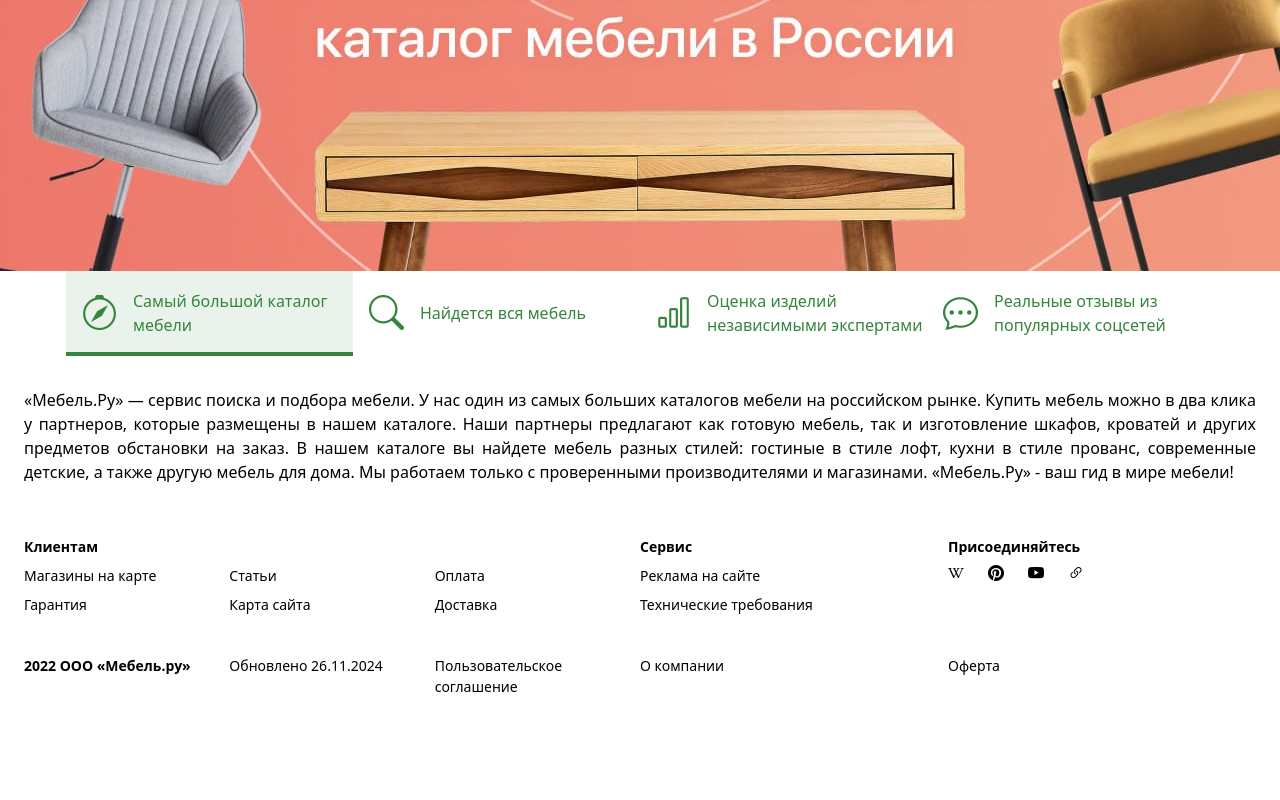
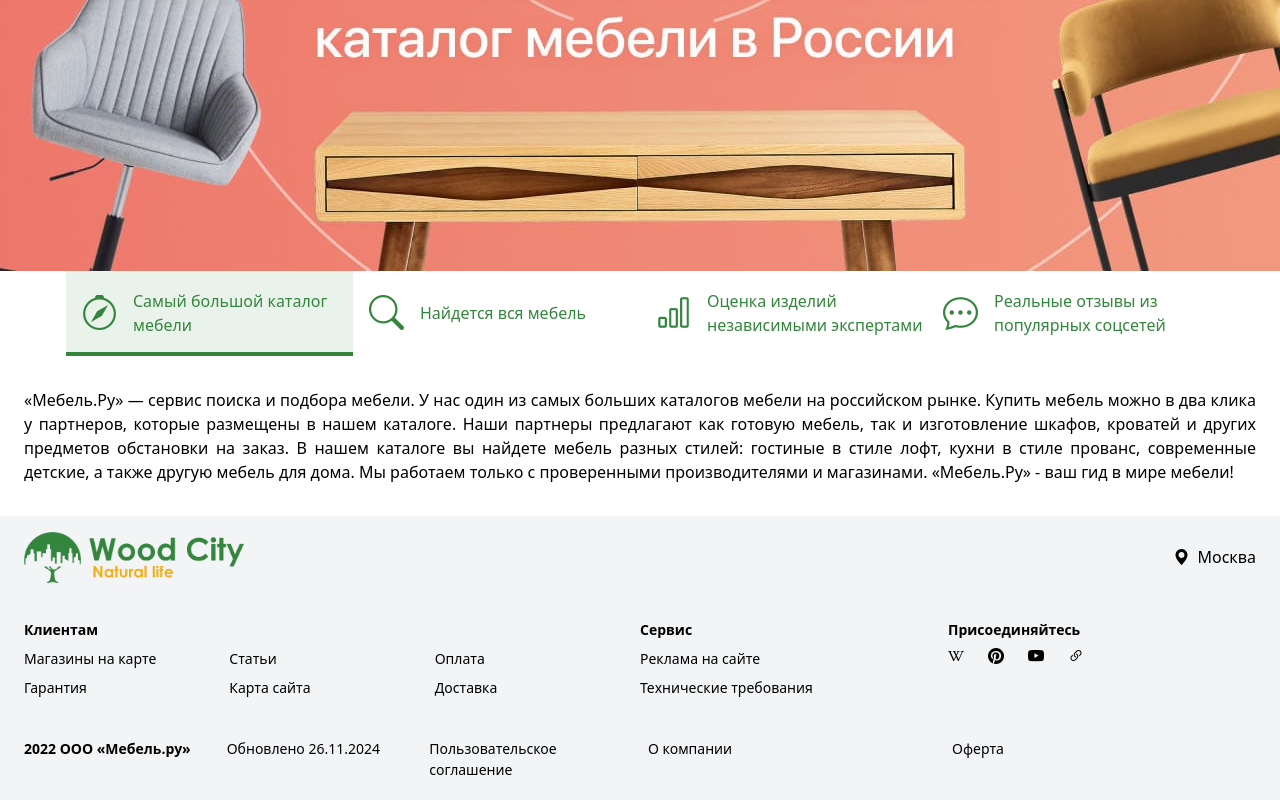
Before and after one commit to shahbozshirinboyev/sofa.wood-city.uz, a React (Vite) app: page / in a window 1280 px wide. Shown: the part 361-1161 px from the top of the page. Before the commit the page ends 1078 px from the top, so only its background shows below. Built offline with nearby package versions, Linux system fonts and the light colour scheme.

Commit message:
Foother design end

```diff
--- a/src/components/Foother.jsx
+++ b/src/components/Foother.jsx
@@ -1,8 +1,14 @@
-import React from "react";
+import logo from '/favicon/wood_city.png'
 
 function Foother() {
   return (
-    <div>
+    <div className="bg-gray-100">
+      <div className="container py-4 grid grid-cols-2">
+        <img src={logo} alt="Logo" className='w-[220px]' />
+        <div className="flex justify-center md:justify-end items-center">
+          <i className="bi bi-geo-alt-fill px-2"></i> <p>Москва</p>
+        </div>
+      </div>
       <div className="container py-4">
         <div className="grid grid-cols-2 text-[14px]">
           <div className="grid grid-cols-1">
@@ -36,14 +42,14 @@ function Foother() {
       </div>
 
       <div className="container py-4">
-        <div className="grid grid-cols-2 text-[14px]">
-          <div className="grid grid-cols-1 lg:grid-cols-3">
+        <div className="grid grid-cols-2 gap-4 text-[14px]">
+          <div className="grid grid-cols-1 xl:grid-cols-3">
             <p className="font-bold py-1">2022 ООО «Мебель.ру»</p>
             <p className="py-1">Обновлено 26.11.2024</p>
             <p className="py-1">Пользовательское соглашение</p>
           </div>
-          <div className="grid grid-cols-1 lg:grid-cols-2">
-            <p className="font-bold lg:hidden py-1">Полная версия</p>
+          <div className="grid grid-cols-1 xl:grid-cols-2">
+            <p className="font-bold xl:hidden py-1">Полная версия</p>
             <p className="py-1">О компании</p>
             <p className="py-1">Оферта</p>
           </div>
```
